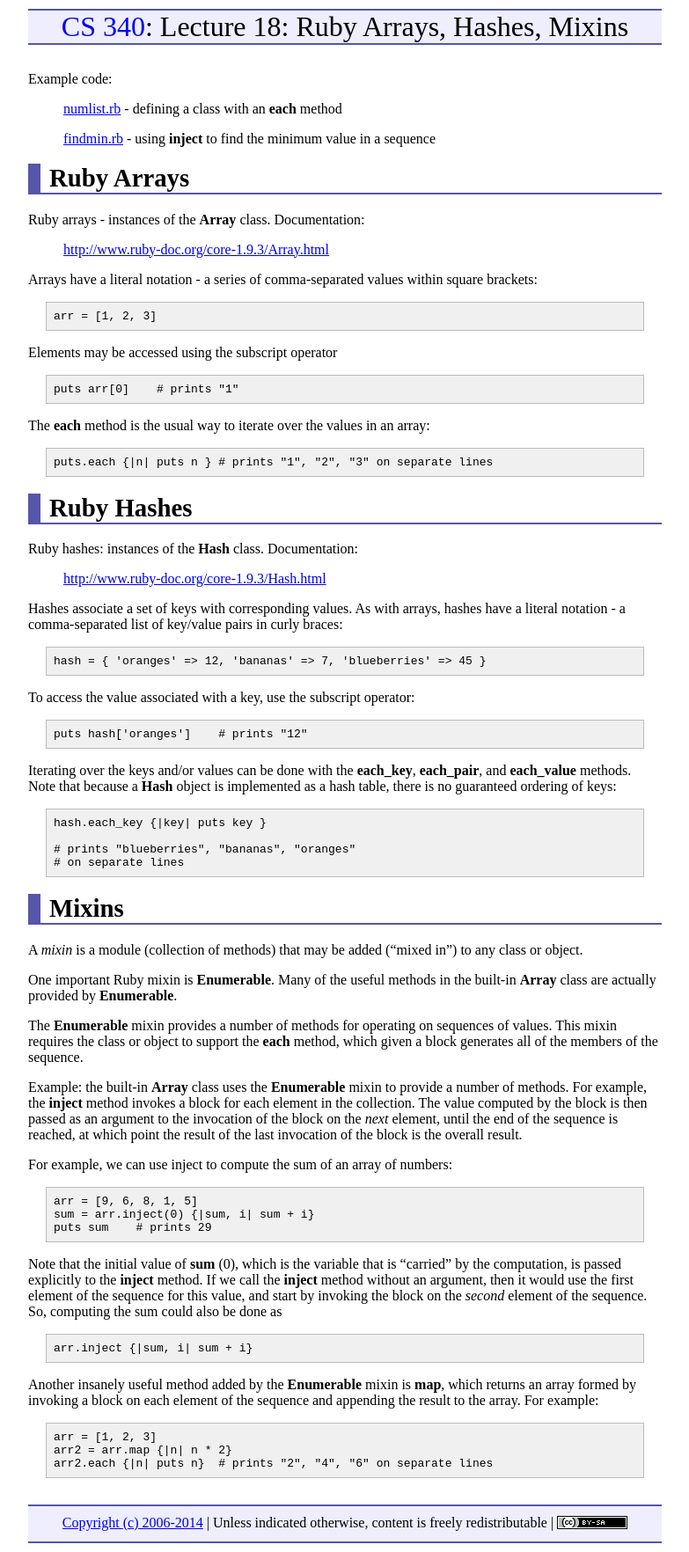
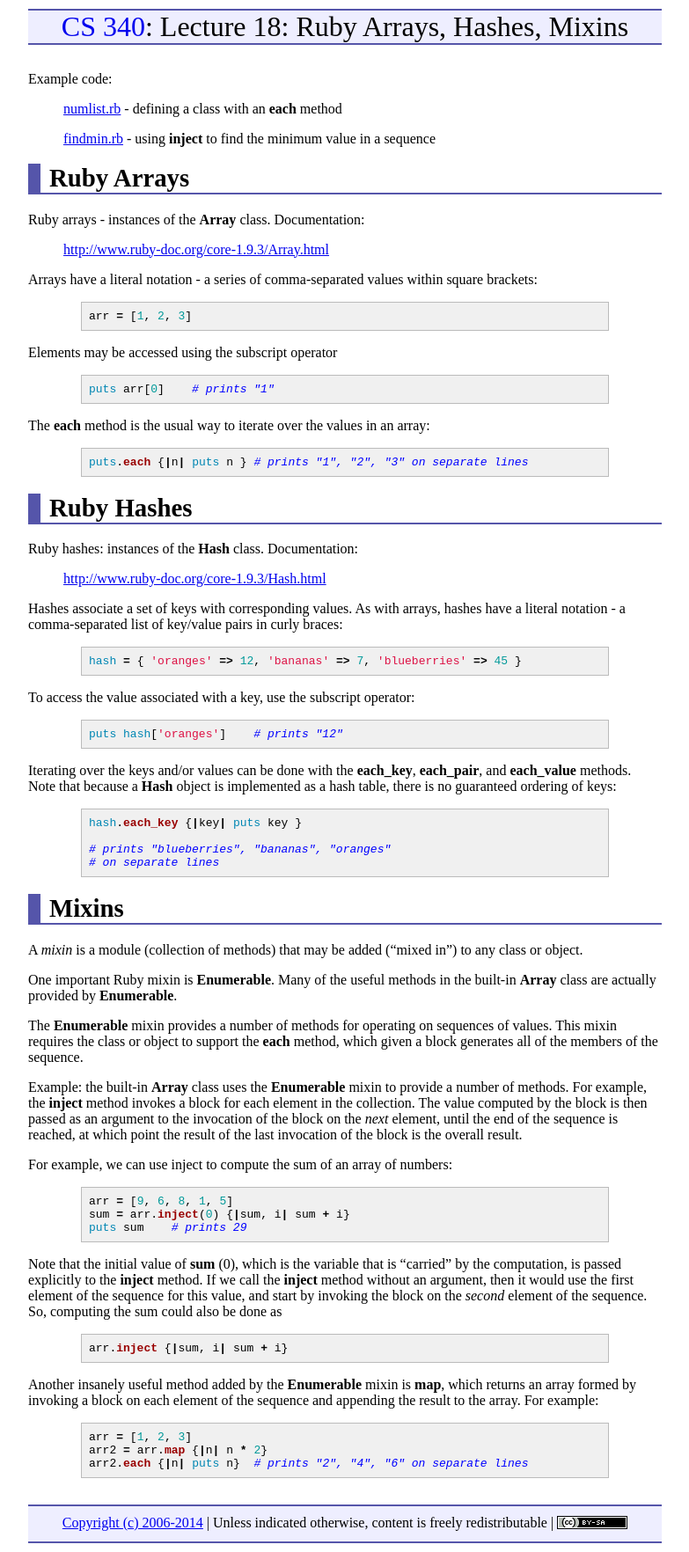
Before and after one commit to ycpcs/cs340-fall2014, a Jekyll site: the page built from lectures/lecture18.md, in a window 1280 px wide. Shown: the whole page at 88% size, without its empty margins (248-1031 px from the left). Built offline with Jekyll 4.4.1, drawn with Linux system fonts in a browser that asks for light colours; nearby versions of some CDN libraries; Markdown is read by kramdown in place of the engine named in the settings.

Commit message:
highlighting for lecture 18

```diff
--- a/lectures/lecture18.md
+++ b/lectures/lecture18.md
@@ -18,15 +18,21 @@ Ruby arrays - instances of the **Array** class. Documentation:
 
 Arrays have a literal notation - a series of comma-separated values within square brackets:
 
-    arr = [1, 2, 3]
+{% highlight ruby %}
+arr = [1, 2, 3]
+{% endhighlight %}
 
 Elements may be accessed using the subscript operator
 
-    puts arr[0]    # prints "1"
+{% highlight ruby %}
+puts arr[0]    # prints "1"
+{% endhighlight %}
 
 The **each** method is the usual way to iterate over the values in an array:
 
-    puts.each {|n| puts n } # prints "1", "2", "3" on separate lines
+{% highlight ruby %}
+puts.each {|n| puts n } # prints "1", "2", "3" on separate lines
+{% endhighlight %}
 
 Ruby Hashes
 ===========
@@ -37,18 +43,24 @@ Ruby hashes: instances of the **Hash** class. Documentation:
 
 Hashes associate a set of keys with corresponding values. As with arrays, hashes have a literal notation - a comma-separated list of key/value pairs in curly braces:
 
-    hash = { 'oranges' => 12, 'bananas' => 7, 'blueberries' => 45 }
+{% highlight ruby %}
+hash = { 'oranges' => 12, 'bananas' => 7, 'blueberries' => 45 }
+{% endhighlight %}
 
 To access the value associated with a key, use the subscript operator:
 
-    puts hash['oranges']    # prints "12"
+{% highlight ruby %}
+puts hash['oranges']    # prints "12"
+{% endhighlight %}
 
 Iterating over the keys and/or values can be done with the **each\_key**, **each\_pair**, and **each\_value** methods. Note that because a **Hash** object is implemented as a hash table, there is no guaranteed ordering of keys:
 
-    hash.each_key {|key| puts key }
+{% highlight ruby %}
+hash.each_key {|key| puts key }
 
-    # prints "blueberries", "bananas", "oranges"
-    # on separate lines
+# prints "blueberries", "bananas", "oranges"
+# on separate lines
+{% endhighlight %}
 
 Mixins
 ======
@@ -63,16 +75,22 @@ Example: the built-in **Array** class uses the **Enumerable** mixin to provide a
 
 For example, we can use inject to compute the sum of an array of numbers:
 
-    arr = [9, 6, 8, 1, 5]
-    sum = arr.inject(0) {|sum, i| sum + i}
-    puts sum    # prints 29
+{% highlight ruby %}
+arr = [9, 6, 8, 1, 5]
+sum = arr.inject(0) {|sum, i| sum + i}
+puts sum    # prints 29
+{% endhighlight %}
 
 Note that the initial value of **sum** (0), which is the variable that is "carried" by the computation, is passed explicitly to the **inject** method. If we call the **inject** method without an argument, then it would use the first element of the sequence for this value, and start by invoking the block on the *second* element of the sequence. So, computing the sum could also be done as
 
-    arr.inject {|sum, i| sum + i}
+{% highlight ruby %}
+arr.inject {|sum, i| sum + i}
+{% endhighlight %}
 
 Another insanely useful method added by the **Enumerable** mixin is **map**, which returns an array formed by invoking a block on each element of the sequence and appending the result to the array. For example:
 
-    arr = [1, 2, 3]
-    arr2 = arr.map {|n| n * 2}
-    arr2.each {|n| puts n}  # prints "2", "4", "6" on separate lines
+{% highlight ruby %}
+arr = [1, 2, 3]
+arr2 = arr.map {|n| n * 2}
+arr2.each {|n| puts n}  # prints "2", "4", "6" on separate lines
+{% endhighlight %}
```
